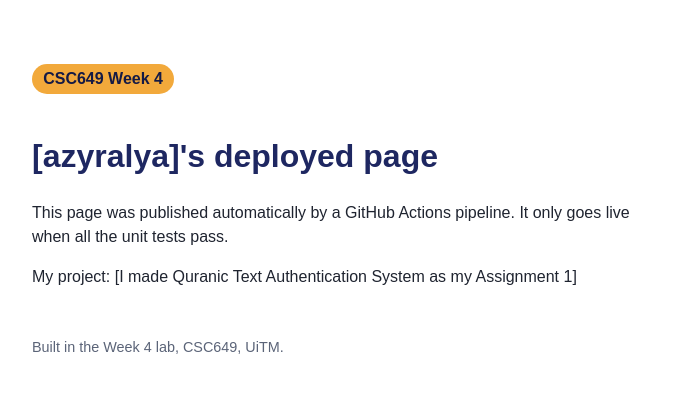
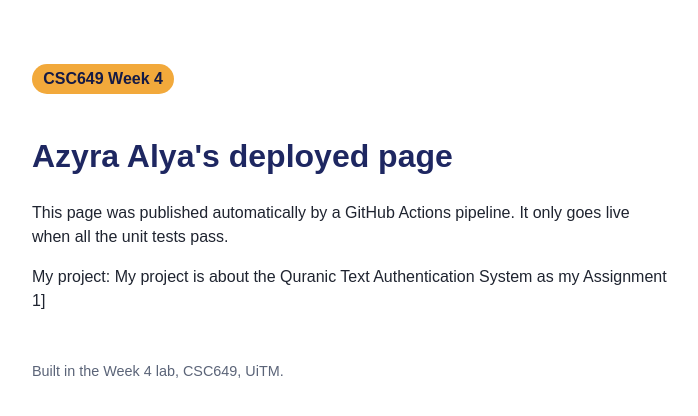
Before and after one commit to azyralya/CSC649-week4-lab, a plain HTML site: page site/index.html in a window 1280 px wide. Shown: the whole page, without its empty margins (288-986 px from the left). Drawn offline with Linux system fonts and the light colour scheme.

```diff
--- a/site/index.html
+++ b/site/index.html
@@ -13,10 +13,10 @@
 </head>
 <body>
   <p class="badge">CSC649 Week 4</p>
-  <h1>[azyralya]'s deployed page</h1>
+  <h1>Azyra Alya's deployed page</h1>
   <p>This page was published automatically by a GitHub Actions pipeline.
      It only goes live when all the unit tests pass.</p>
-  <p>My project: [I made Quranic Text Authentication System as my Assignment 1]</p>
+  <p>My project: My project is about the Quranic Text Authentication System as my Assignment 1]</p>
   <footer>Built in the Week 4 lab, CSC649, UiTM.</footer>
 </body>
 </html>
```
